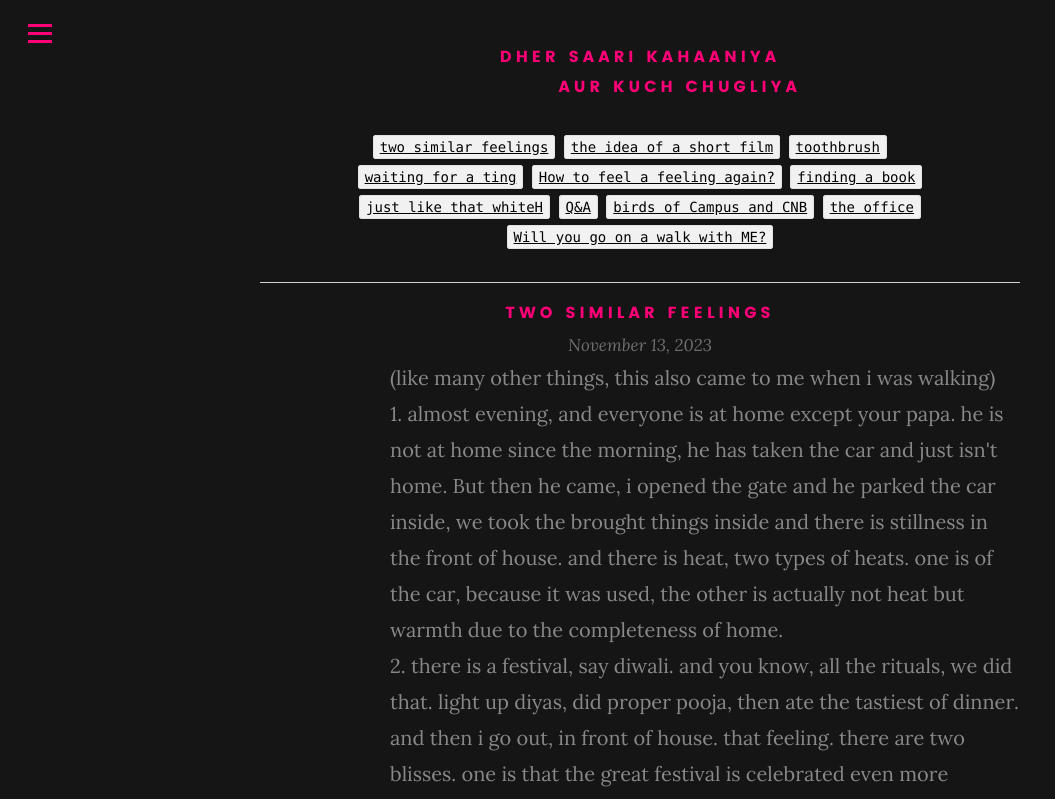
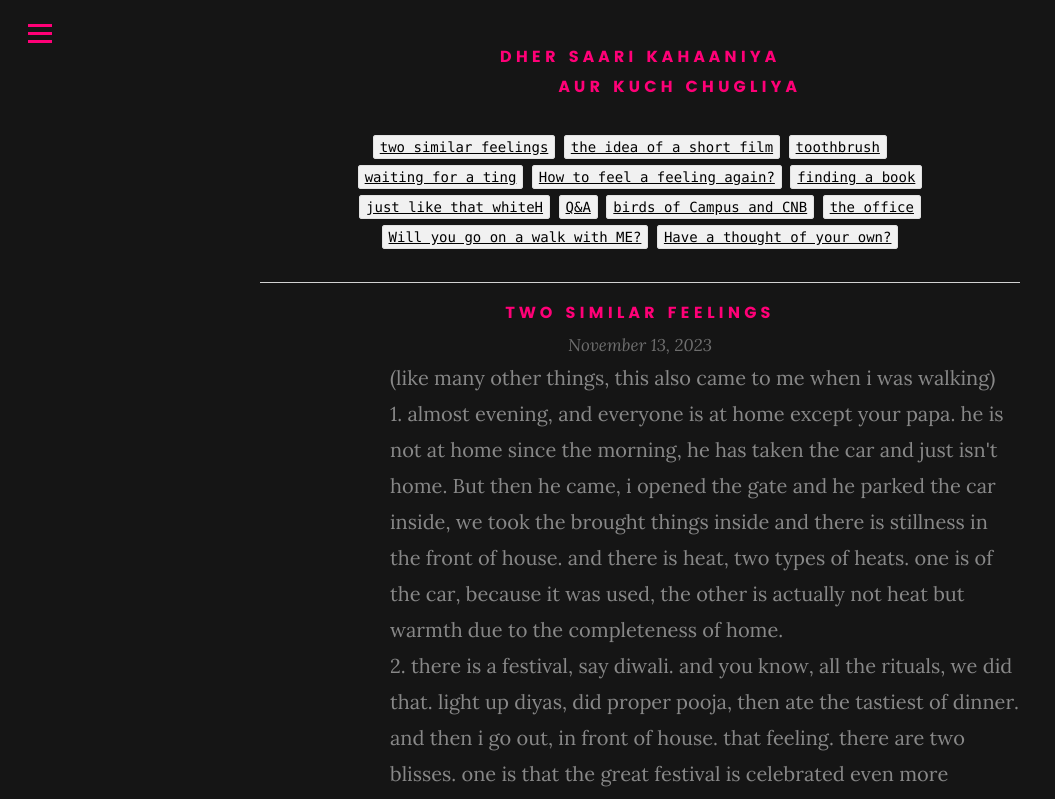
Before and after one commit to kaoshik/kaoshik.github.io, a plain HTML site: page index.html in a window 1280 px wide. Shown: the top 799 px of the page, without its empty margins (0-1055 px from the left). Drawn offline with Linux system fonts and the light colour scheme; a script that the page names is missing.

Commit message:
comment 1

```diff
--- a/index.html
+++ b/index.html
@@ -55,7 +55,7 @@
                <!-- 2021 -->
                <span title="Dec 10, 2021"><a href="#the-office"><i><u><code>the office</code></u></i></a></span>
                <span title="Feb 16, 2021"><a href="#Will-you-go-on-a-walk-with-ME?"><i><u><code>Will you go on a walk with ME?</code></u></i></a></span>
-
+               <span title="Comment"><a href="#comments"><i><u><code>Have a thought of your own?</code></u></i></a></span>
             </p>
                <div id="2024">
               <hr>
```
